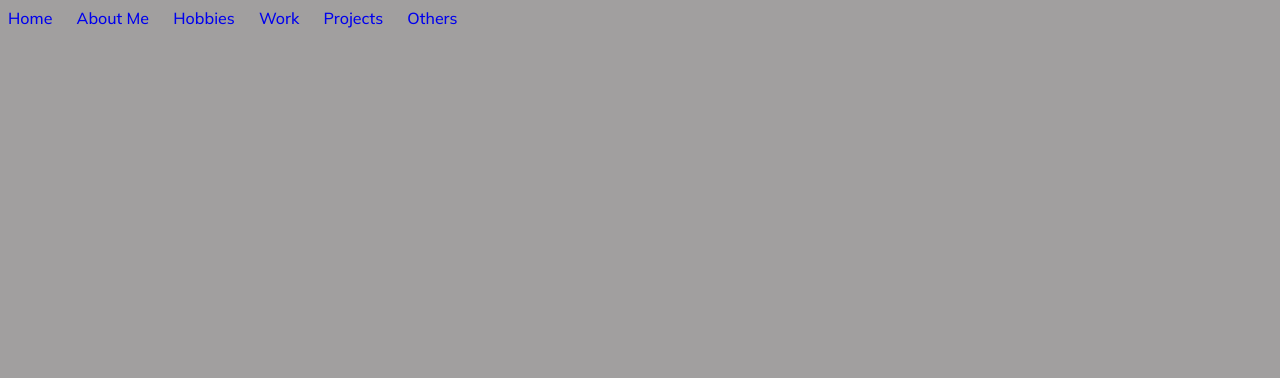
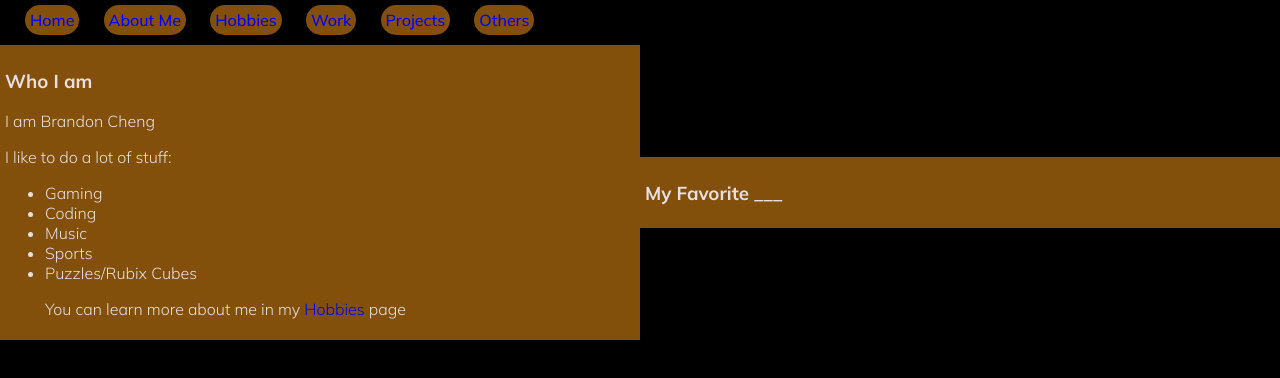
Before and after one commit to TetraTrooper/TetraTrooper.github.io, a plain HTML site: page About Me.html in a window 1280 px wide. Drawn offline with Linux system fonts and the light colour scheme.

Commit message:
0.0.3.3
-Started About me page,
-experimenting with CSS

```diff
--- a/About Me.html
+++ b/About Me.html
@@ -6,7 +6,18 @@
     <meta name="viewport" content="width=device-width, initial-scale=1.0">
     <title>About Me</title>
     <link rel="stylesheet" href="CSS/Default.css">
-
+    <style>
+        section{
+            display: flex;
+            flex-direction: row;
+        }
+        div {
+            background-color: rgb(131, 80, 12);
+            margin: auto;
+            padding: 5px;
+            width: 750px;
+        }
+    </style>
 </head>
 <body>
     <header>
@@ -21,5 +32,21 @@
             </ul>
         </nav>
     </header>
+    <section>
+        <div>
+            <h3>Who I am</h3>
+            <p>I am Brandon Cheng</p>
+            <p>I like to do a lot of stuff:</p>
+            <ul>
+                <li>Gaming</li>
+                <li>Coding</li>
+                <li>Music</li>
+                <li>Sports</li>
+                <li>Puzzles/Rubix Cubes</li>
+            <p>You can learn more about me in my <a href="Hobbies.html">Hobbies</a> page</p>
+        </div>
+        <div><h3>My Favorite ___</h3>
+        </div>
+    </section>
 </body>
 </html>
--- a/CSS/Default.css
+++ b/CSS/Default.css
@@ -2,12 +2,19 @@
             body{
                 font-family: 'Mulish', sans-serif;
                 font-weight: 300;
-                color: rgb(0, 0, 0);
-                background-color: rgb(161, 159, 159);
+                color: rgb(231, 223, 223);
+                background-color: black;
+                margin: 0px;
+            }
+            header{
+                background-color: black;
+                padding: 5px
+                ;
             }
             nav{
                 font-family: 'Mulish', sans-serif;
                 font-weight: 500;
+                margin-bottom: 5px;
             }
             nav ul{
                 list-style-type: none;
@@ -16,7 +23,16 @@
             }
             nav li{
                 display: inline-block;
-                margin: 0px 20px 0px 0px;
+                margin-left:  20px;;
+                background-color:rgb(131, 80, 12);
+                border-radius: 15px;
+                padding: 5px;
+            }
+            nav li :first-child{
+                margin-left: 0px;
+            }
+            a{
+                color: rgb(0, 0, 255);
             }
             a:link{
                 text-decoration: none;
@@ -26,9 +42,11 @@
             }
             a:hover{
                 text-decoration: underline;
-                background-color: yellow;
+                border-radius: 15px;
             }
             a:active{
                 text-decoration: underline;
-                color: red
+                color: red;
+                border-radius: 15px;
+
             }
```
Also changed, not shown: images/Background.jpg (added).
